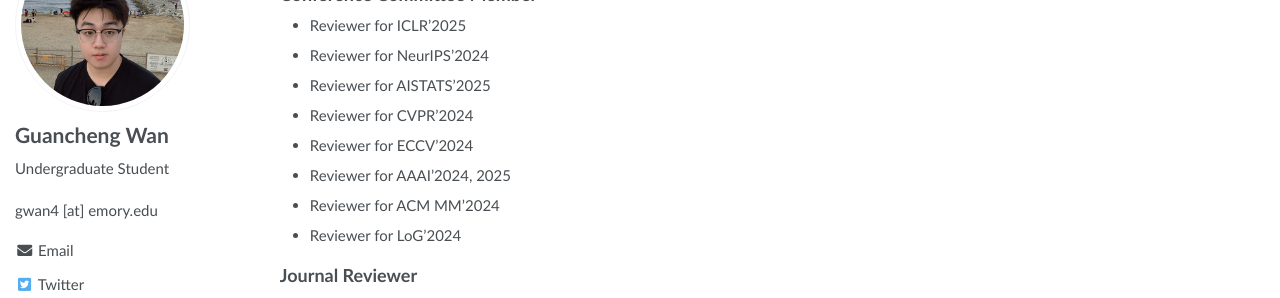
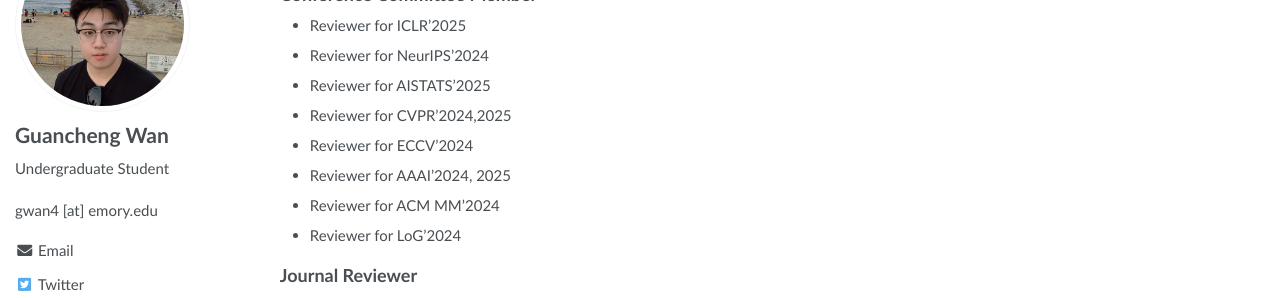
Before and after one commit to SuHui03/guanchengWan.github.io, a Jekyll site: the page built from _pages/about.md, in a window 1280 px wide and 900 px high, scrolled down 2586 px. Shown: the part 154-452 px from the top of the window. Built offline with Jekyll 4.4.1, drawn with Linux system fonts in a browser that asks for light colours.

Commit message:
Update about.md

```diff
--- a/_pages/about.md
+++ b/_pages/about.md
@@ -267,7 +267,7 @@ Generalizable Federated Graph Learning under Homophily Heterogeneity
 - Reviewer for ICLR'2025
 - Reviewer for NeurIPS'2024
 - Reviewer for AISTATS'2025
-- Reviewer for CVPR'2024
+- Reviewer for CVPR'2024,2025
 - Reviewer for ECCV'2024
 - Reviewer for AAAI'2024, 2025
 - Reviewer for ACM MM'2024
```
